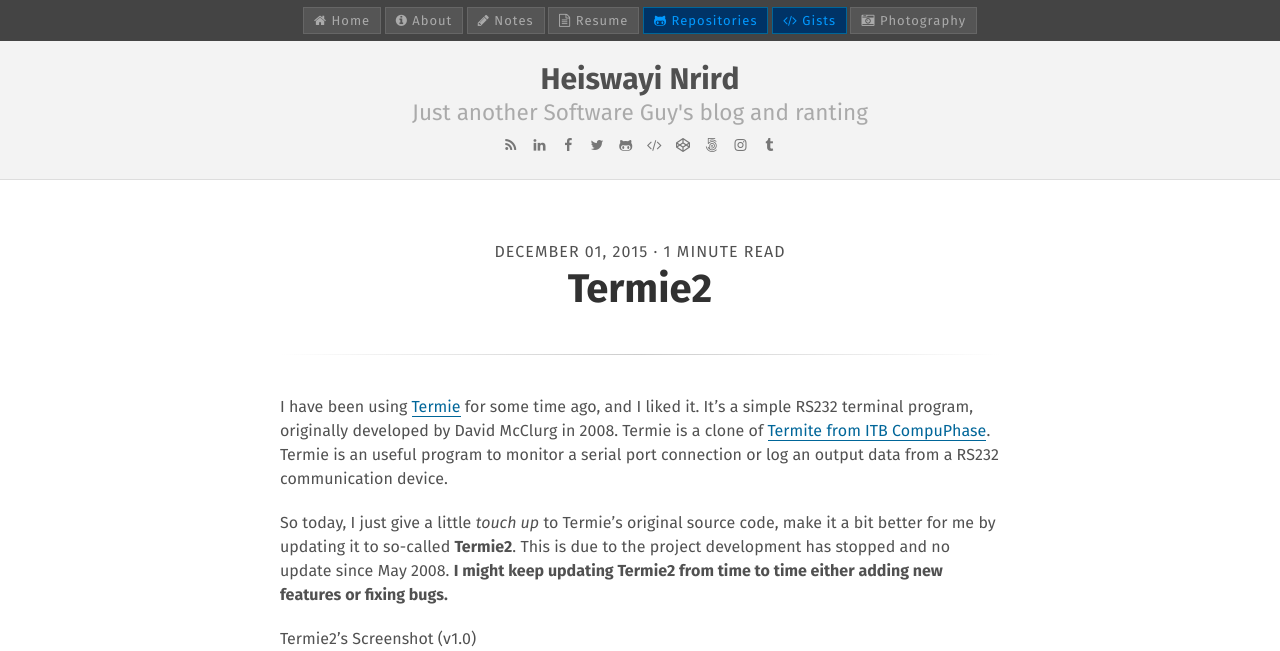
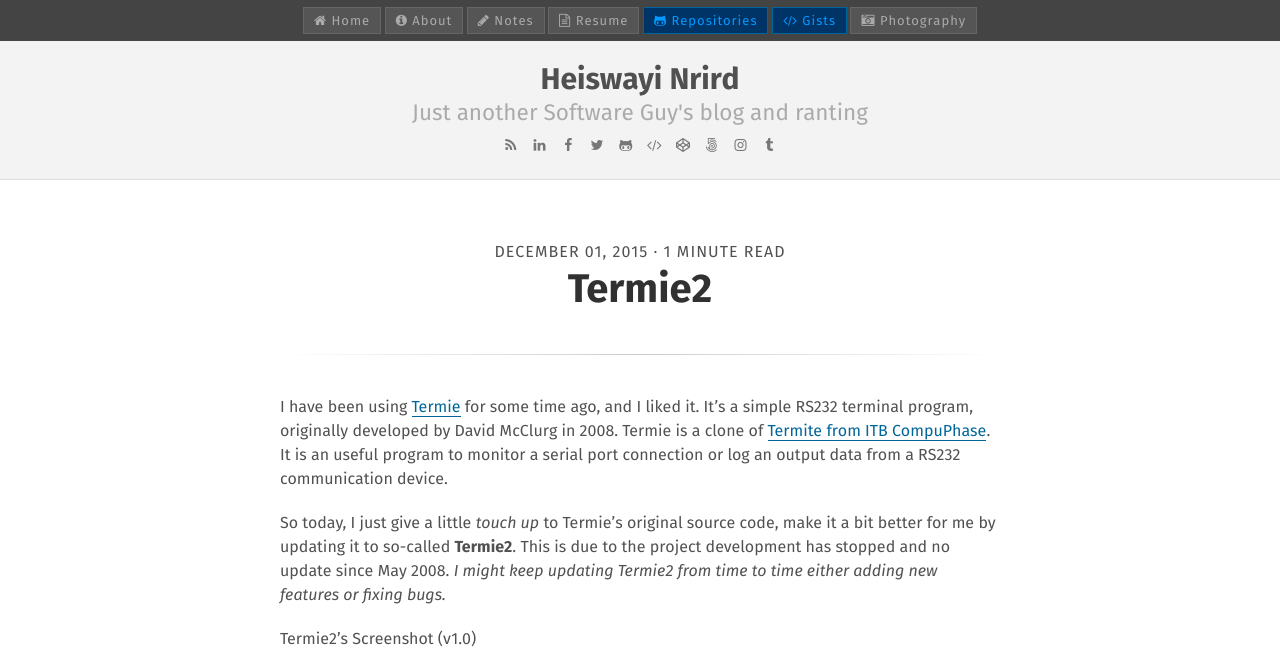
Before and after one commit to x-axis/heiswayi.github.io, a Jekyll site: the page built from _posts/2015-12-01-termie2.md, in a window 1280 px wide, cut to the strip 0-651 px from the top of the page. Built offline with Jekyll 4.4.1, drawn with Linux system fonts in a browser that asks for light colours; nearby versions of some CDN libraries; Markdown is read by kramdown in place of the engine named in the settings; some of the changed text lies outside the part shown.

Commit message:
Update entry

```diff
--- a/_posts/2015-12-01-termie2.md
+++ b/_posts/2015-12-01-termie2.md
@@ -5,14 +5,14 @@ description: An updated version of Termie, a simple RS232 terminal program.
 keywords: terminal, rs232 communication, serial port, termie
 ---
 
-I have been using [Termie](http://termie.sourceforge.net/) for some time ago, and I liked it. It's a simple RS232 terminal program, originally developed by David McClurg in 2008. Termie is a clone of [Termite from ITB CompuPhase](http://www.compuphase.com/software_termite.htm). Termie is an useful program to monitor a serial port connection or log an output data from a RS232 communication device.
+I have been using [Termie](http://termie.sourceforge.net/) for some time ago, and I liked it. It's a simple RS232 terminal program, originally developed by David McClurg in 2008. Termie is a clone of [Termite from ITB CompuPhase](http://www.compuphase.com/software_termite.htm). It is an useful program to monitor a serial port connection or log an output data from a RS232 communication device.
 
-So today, I just give a little _touch up_ to Termie's original source code, make it a bit better for me by updating it to so-called **Termie2**. This is due to the project development has stopped and no update since May 2008. **I might keep updating Termie2 from time to time either adding new features or fixing bugs.**
+So today, I just give a little _touch up_ to Termie's original source code, make it a bit better for me by updating it to so-called **Termie2**. This is due to the project development has stopped and no update since May 2008. _I might keep updating Termie2 from time to time either adding new features or fixing bugs._
 
 Termie2's Screenshot (v1.0)
 
 ![Termie2](http://i.imgur.com/3BF6DeV.png)
 
-Termie2's latest **source code** are available on my [GitHub](https://github.com/heiswayi/Termie2) or go directly to [**release page**](https://github.com/heiswayi/Termie2/releases) if to download the binary package.
+Termie2's latest **source code** are available on my [GitHub](https://github.com/heiswayi/Termie2) or go directly to [**release page**](https://github.com/heiswayi/Termie2/releases) to download the binary package.
 
 This Termie2 program, not much the differences, just a bit change in design and some code optimizations. It will kept up to date when there is a new feature added or bug fixes. Termie2 is built in C# WinForms with .NET Framework 3.5 SP1.
```
